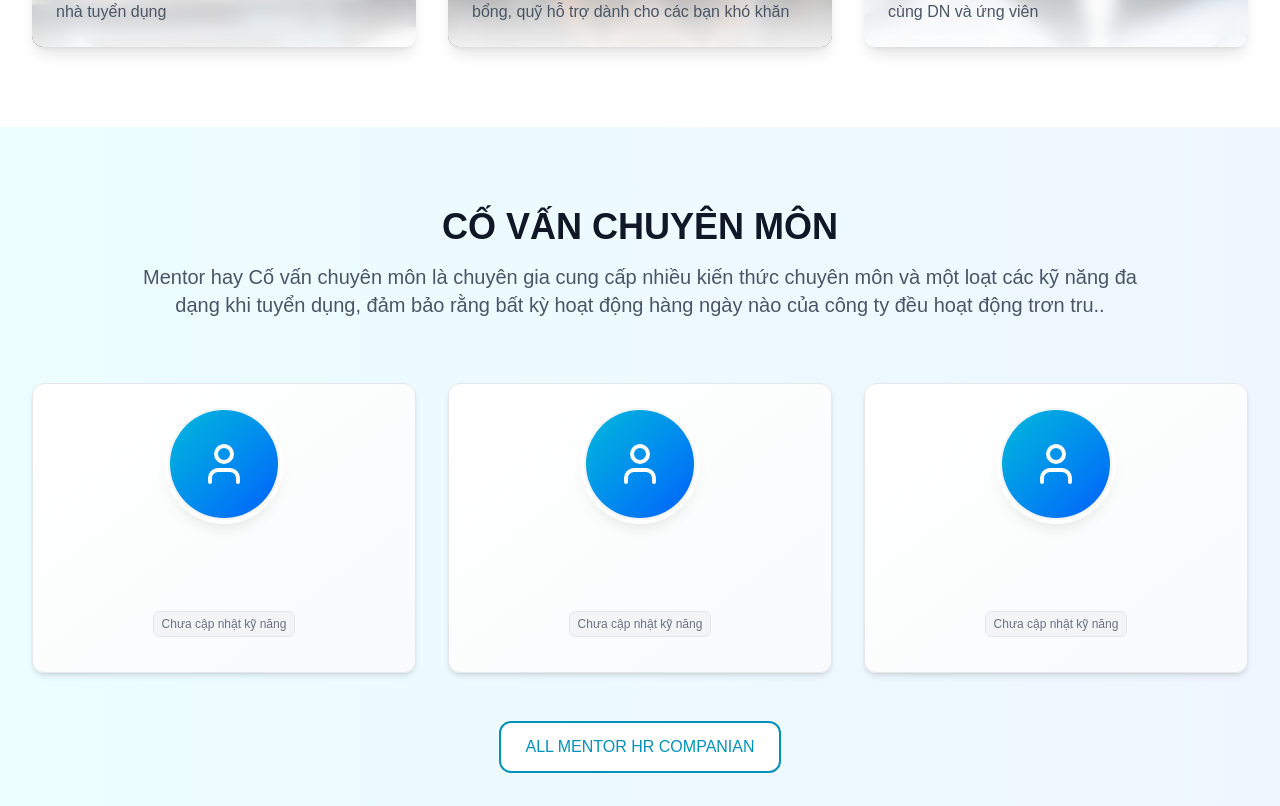
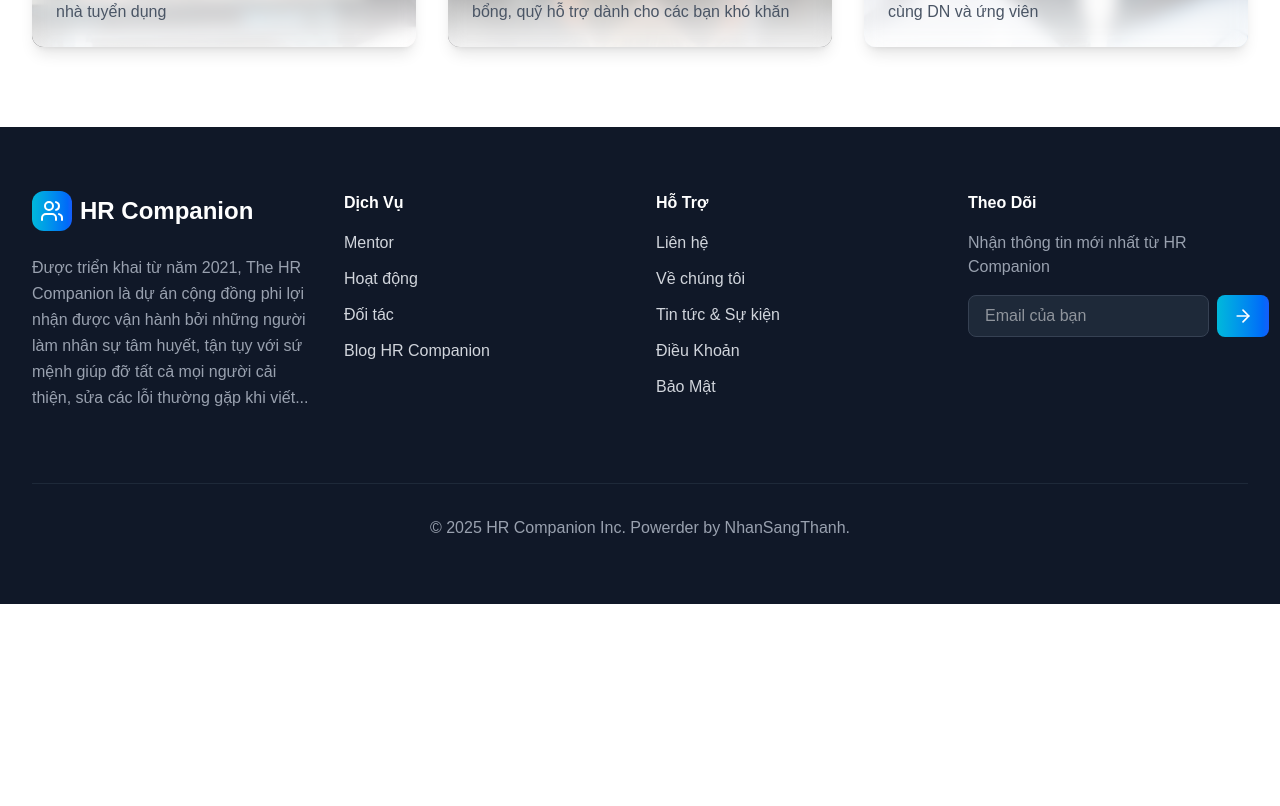
Before and after one commit to PhamSyNhatNhan/hrcom, a Next.js app: page /activity in a window 1280 px wide. Shown: the part 1594-2400 px from the top of the page. After the commit the page ends 2198 px from the top, so only its background shows below. Built offline with nearby package versions, Linux system fonts and the light colour scheme.

Commit message:
fix deloy again

```diff
--- a/src/app/activity/page.tsx
+++ b/src/app/activity/page.tsx
@@ -1,48 +1,8 @@
 'use client';
 import React from 'react';
-import { MentorCard } from '@/component/MentorCard';
-import { Button } from '@/component/Button';
 import { SectionHeader } from '@/component/SectionHeader';
 import { ImageCarousel } from '@/component/ImageCarousel';
-import Link from 'next/link';
 import {ActivityCard} from "@/component/ActivityCard";
-
-
-const featuredMentors = [
-    {
-        id: 1,
-        name: 'Nhật Lệ',
-        role: 'HR Manager',
-        company: 'VinGroup',
-        rating: 4.9,
-        sessions: 120,
-        price: '600k',
-        image: '/4-400x400.png',
-        specialties: ['Tuyển dụng', 'Quản trị nhân sự', 'Văn hóa doanh nghiệp'],
-    },
-    {
-        id: 2,
-        name: 'Đông Dương',
-        role: 'People Partner',
-        company: 'FPT Software',
-        rating: 4.8,
-        sessions: 98,
-        price: '500k',
-        image: '5-400x400.png',
-        specialties: ['Phát triển năng lực', 'Đánh giá hiệu suất', 'Tổ chức công việc'],
-    },
-    {
-        id: 3,
-        name: 'Nguyễn Thu Hà',
-        role: 'Talent Acquisition Lead',
-        company: 'Techcombank',
-        rating: 4.7,
-        sessions: 85,
-        price: '550k',
-        image: '/6-400x400.png',
-        specialties: ['Tuyển dụng chiến lược', 'Phỏng vấn', 'Onboarding'],
-    },
-];
 
 const activities = [
     {
@@ -141,27 +101,7 @@ const ActivityPage = () => {
             </section>
 
 
-            {/* Hero Section */}
-            <section className="py-20 px-4 sm:px-6 lg:px-8 bg-gradient-to-r from-cyan-50 to-blue-50 pb-16">
-                <div className="max-w-7xl mx-auto">
-                    <SectionHeader
-                        title="CỐ VẤN CHUYÊN MÔN"
-                        subtitle="Mentor hay Cố vấn chuyên môn là chuyên gia cung cấp nhiều kiến thức chuyên môn và một loạt các kỹ năng đa dạng khi tuyển dụng, đảm bảo rằng bất kỳ hoạt động hàng ngày nào của công ty đều hoạt động trơn tru.."
-                    />
 
-                    <div className="grid md:grid-cols-2 lg:grid-cols-3 gap-8">
-                        {featuredMentors.map((mentor) => (
-                            <MentorCard key={mentor.id} mentor={mentor} />
-                        ))}
-                    </div>
-                    <div className="text-center mt-12">
-                        <Link href="/mentor">
-                            <Button variant="secondary">ALL MENTOR HR COMPANIAN</Button>
-                        </Link>
-                    </div>
-
-                </div>
-            </section>
         </div>
     );
 };
```
